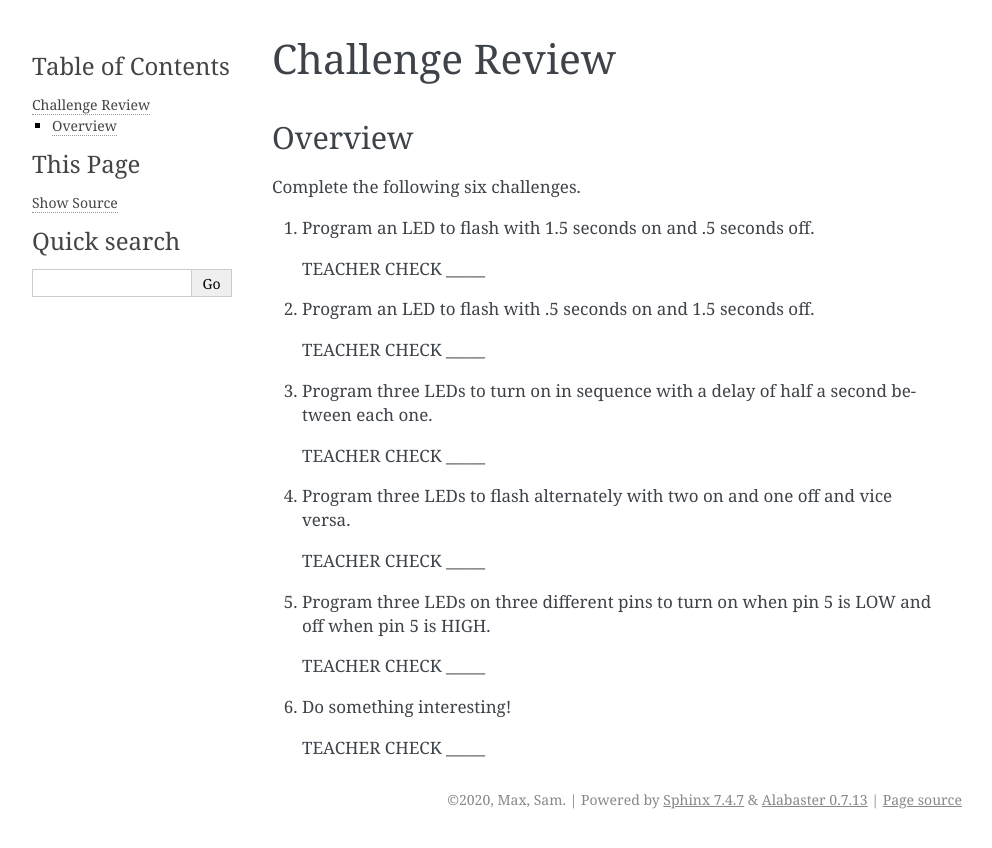
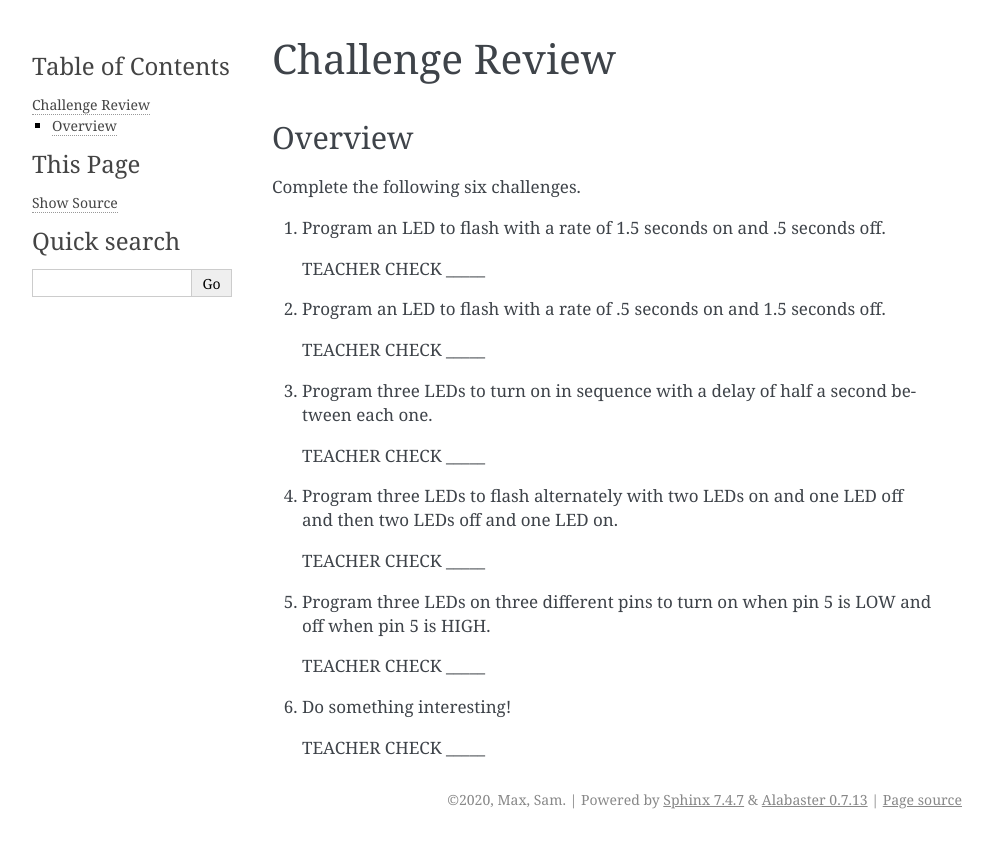
Before and after one commit to maxtkc/mvths-wiki, a Sphinx documentation site: the page built from docs/013-challenge-review.rst, in a window 1280 px wide. Shown: the top 848 px of the page, without its empty margins (148-1140 px from the left). Built offline with Sphinx 7.4.7, drawn with Linux system fonts in a browser that asks for light colours; pages that are not in the unit, such as notebooks, are missing from menus.

Commit message:
Update 013-challenge-review.rst

```diff
--- a/docs/013-challenge-review.rst
+++ b/docs/013-challenge-review.rst
@@ -6,11 +6,11 @@ Overview
 
 Complete the following six challenges.
 
-#. Program an LED to flash with 1.5 seconds on and .5 seconds off.
+#. Program an LED to flash with a rate of 1.5 seconds on and .5 seconds off.
 
    TEACHER CHECK \_\_\_\_\_
 
-#. Program an LED to flash with .5 seconds on and 1.5 seconds off.
+#. Program an LED to flash with a rate of .5 seconds on and 1.5 seconds off.
 
    TEACHER CHECK \_\_\_\_\_
 
@@ -18,7 +18,7 @@ Complete the following six challenges.
 
    TEACHER CHECK \_\_\_\_\_
 
-#. Program three LEDs to flash alternately with two on and one off and vice versa.
+#. Program three LEDs to flash alternately with two LEDs on and one LED off and then two LEDs off and one LED on.
 
    TEACHER CHECK \_\_\_\_\_
 
```
